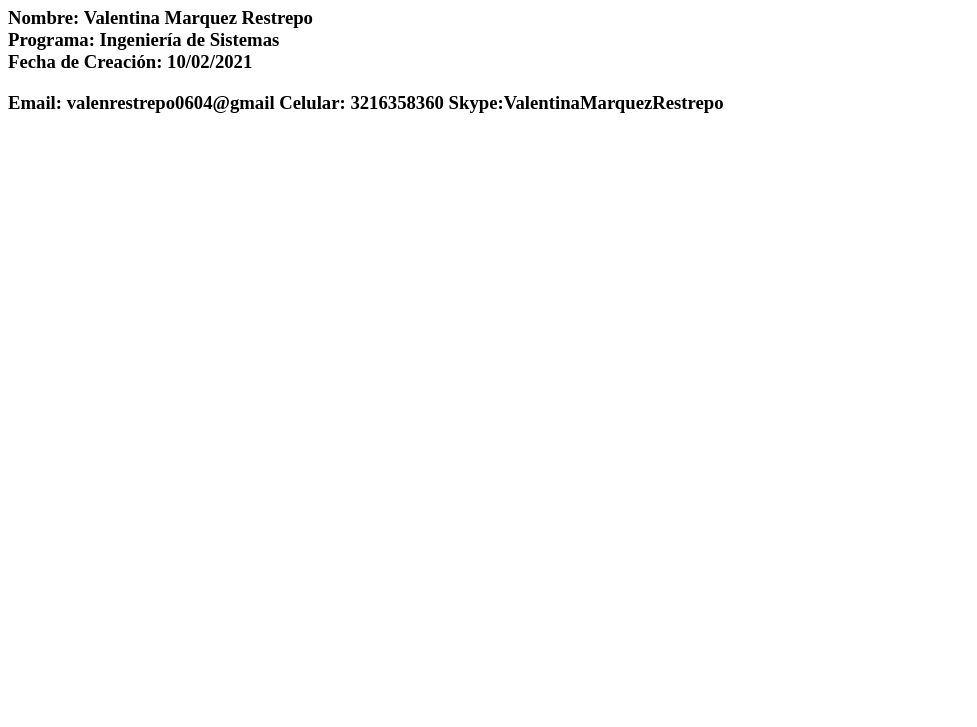
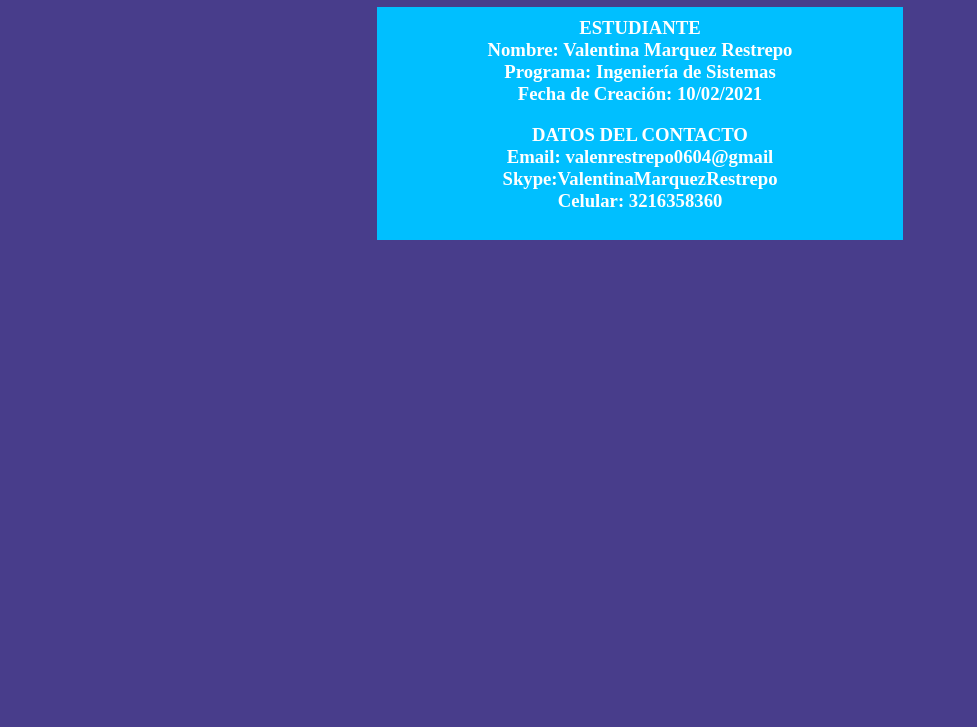
Before and after one commit to ValentinaMarquezRestrepo/DSW-ValentinaMarquez, a plain HTML site: page index.html in a window 1280 px wide. Shown: the part 73-800 px from the top of the page, without its empty margins (0-977 px from the left). Drawn offline with Linux system fonts and the light colour scheme.

Commit message:
Actualización de la Actividad
Actualización

```diff
--- /dev/null
+++ b/Estilos.css
@@ -0,0 +1,19 @@
+body{
+    background-color:darkslateblue
+}
+
+
+h1{
+    color:white;
+    text-align: center;
+
+}
+
+h3 {
+    color:white;
+    text-align: center;
+    background:deepskyblue;
+    width: 40%;
+    margin: auto;
+    padding: 10px;
+}
--- a/index.html
+++ b/index.html
@@ -4,11 +4,15 @@
     <meta charset="UTF-8">
     <meta http-equiv="X-UA-Compatible" content="IE=edge">
     <meta name="viewport" content="width=device-width, initial-scale=1.0">
-    <title>Document</title>
+    <title>Proyecto Sitio Web</title>
+    <link rel="stylesheet" href="Estilos.css">
 </head>
 <body>
-    <h1> Proyecto de Sitio Web 2021 16-01 </h1>
+   <strong> <h1> PROYECTO DE SITIO WEB 2021 16-01 </h1></strong>
     <h3>
+        <div>
+            ESTUDIANTE
+        </div>
         <div>
         Nombre: Valentina Marquez Restrepo
     </div>
@@ -20,9 +24,19 @@
     </div>
 
     <p>
+        <div>
+            DATOS DEL CONTACTO
+        </div>
+        <div>
         Email: valenrestrepo0604@gmail
-        Celular: 3216358360
+    </div>
+    <div>
         Skype:ValentinaMarquezRestrepo
+    </div>
+        <div>
+         Celular: 3216358360
+        </div>
+
     </p>
 
     </h3>
```
